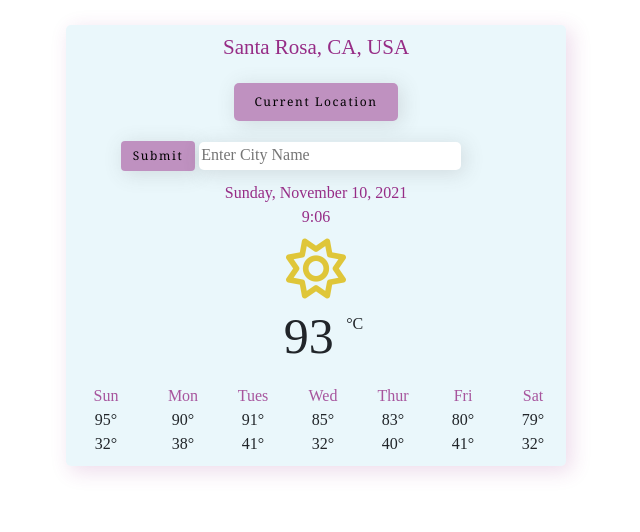
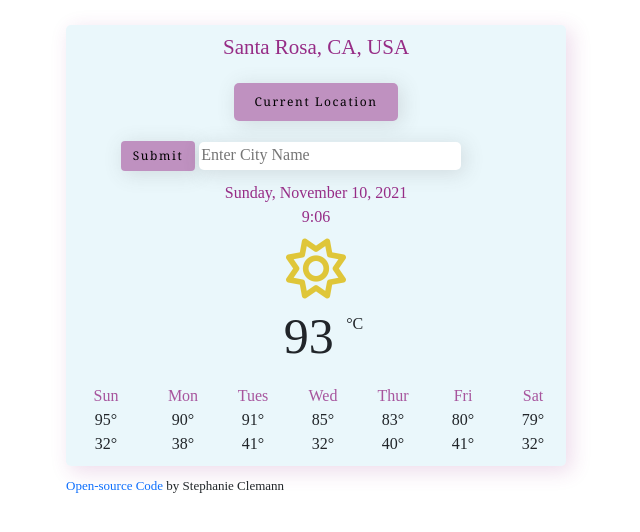
Before and after one commit to clemanntyne/Weather-App, a plain HTML site: page index.html in a window 1280 px wide. Shown: the whole page, without its empty margins (16-656 px from the left). Drawn offline with nearby package versions, Linux system fonts and the light colour scheme; a web font is replaced by a local one.

Commit message:
Added Source Tag/Updated page name

```diff
--- a/SRC/style.css
+++ b/SRC/style.css
@@ -112,3 +112,8 @@ sup {
   font-weight: lighter;
   color: rgb(223, 198, 57);
 }
+
+.tag {
+  font-size: 13px;
+  padding-top: 10px;
+}
--- a/index.html
+++ b/index.html
@@ -4,7 +4,7 @@
     <meta charset="UTF-8" />
     <meta http-equiv="X-UA-Compatible" content="IE=edge" />
     <meta name="viewport" content="width=device-width, initial-scale=1.0" />
-    <title>SheCodesPlusWeek2</title>
+    <title>Weather App</title>
     <script src="https://unpkg.com/axios/dist/axios.min.js"></script>
     <link
       href="https://cdn.jsdelivr.net/npm/bootstrap@5.1.0/dist/css/bootstrap.min.css"
@@ -108,6 +108,8 @@
         </div>
       </div>
     </div>
+    <p class="tag"><a href="https://github.com/clemanntyne/Weather-App" target="_blank">Open-source Code</a> by Stephanie Clemann</p>
+
     <script src="src/index.js">
     </script>
   </body>
```
